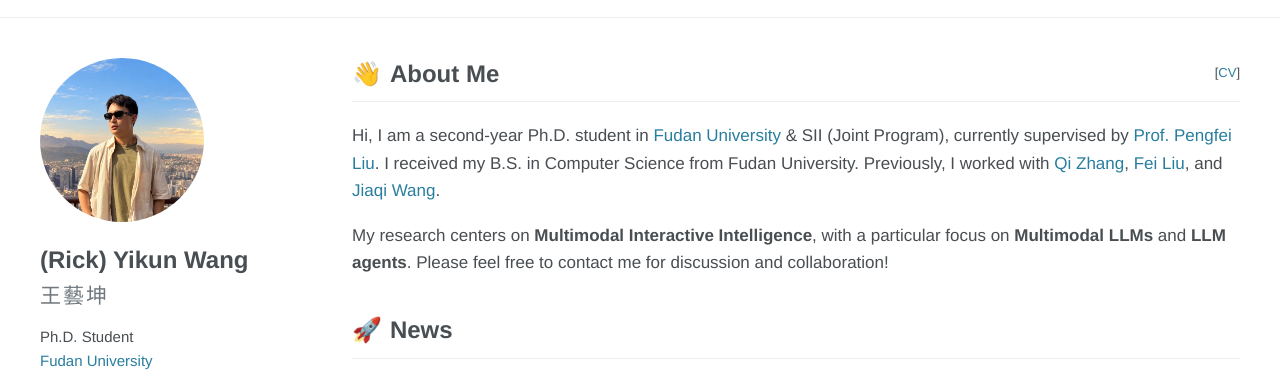
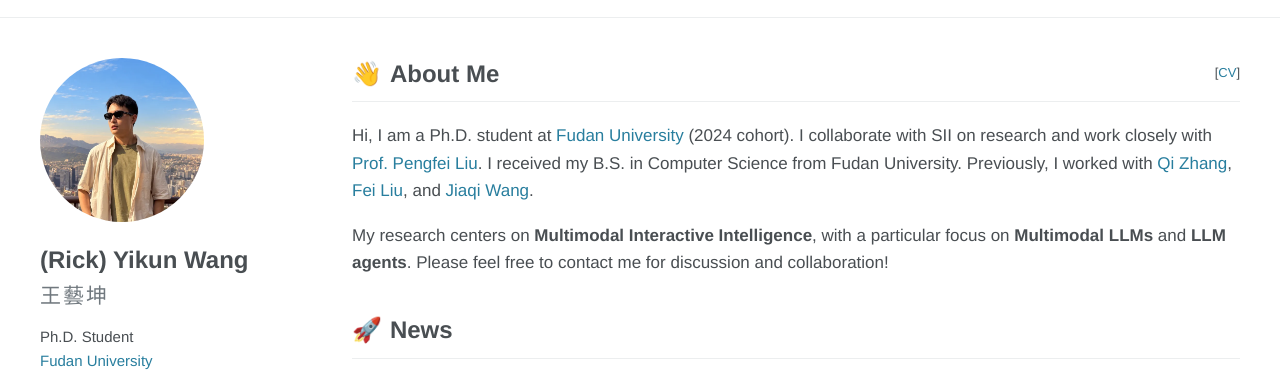
Before and after one commit to ekonwang/ekonwang.github.io, a plain HTML site: page index.html in a window 1280 px wide. Shown: the part 50-426 px from the top of the page. Drawn offline with Linux system fonts and the light colour scheme; some icons are missing.

Commit message:
Update Ph.D. bio and replace CV

```diff
--- a/index.html
+++ b/index.html
@@ -80,7 +80,7 @@
       </aside>
       <main>
         <h2 id="about"><span class="section-emoji" aria-hidden="true">👋</span> About Me <small>[<a href="./assets/CV.pdf">CV</a>]</small></h2>
-        <p>Hi, I am a second-year Ph.D. student in <a href="https://en.wikipedia.org/wiki/Fudan_University">Fudan University</a> &amp; SII (Joint Program), currently supervised by <a href="https://scholar.google.com/citations?user=oIz_CYEAAAAJ&hl=en" target="_blank" rel="noopener">Prof. Pengfei Liu</a>. I received my B.S. in Computer Science from Fudan University. Previously, I worked with <a href="https://scholar.google.com/citations?user=XfqR3yYAAAAJ&amp;hl=zh-CN" target="_blank" rel="noopener">Qi Zhang</a>, <a href="https://www.cs.emory.edu/~fliu40/" target="_blank" rel="noopener">Fei Liu</a>, and <a href="https://myownskyw7.github.io/" target="_blank" rel="noopener">Jiaqi Wang</a>.</p>
+        <p>Hi, I am a Ph.D. student at <a href="https://en.wikipedia.org/wiki/Fudan_University">Fudan University</a> (2024 cohort). I collaborate with SII on research and work closely with <a href="https://scholar.google.com/citations?user=oIz_CYEAAAAJ&hl=en" target="_blank" rel="noopener">Prof. Pengfei Liu</a>. I received my B.S. in Computer Science from Fudan University. Previously, I worked with <a href="https://scholar.google.com/citations?user=XfqR3yYAAAAJ&amp;hl=zh-CN" target="_blank" rel="noopener">Qi Zhang</a>, <a href="https://www.cs.emory.edu/~fliu40/" target="_blank" rel="noopener">Fei Liu</a>, and <a href="https://myownskyw7.github.io/" target="_blank" rel="noopener">Jiaqi Wang</a>.</p>
         <p>My research centers on <strong>Multimodal Interactive Intelligence</strong>, with a particular focus on <strong>Multimodal LLMs</strong> and <strong>LLM agents</strong>. Please feel free to contact me for discussion and collaboration!</p>
 
         <h2 id="news"><span class="section-emoji" aria-hidden="true">🚀</span> News</h2>
```
Also changed, not shown: 1 other file.
